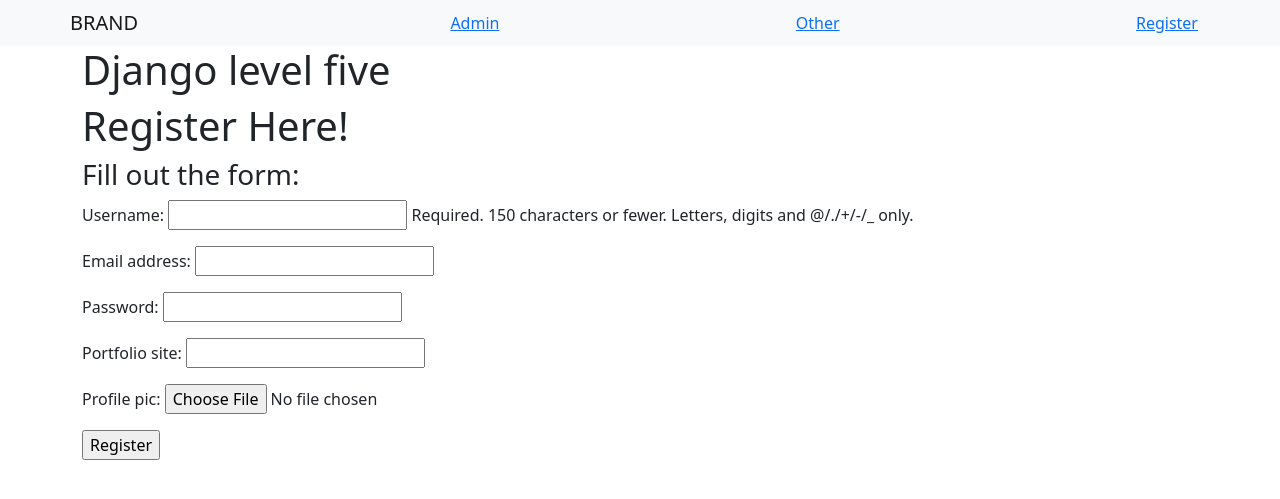
After one commit to Lyubosumaz/vue-timetracker-project, a Django app: page /register/ in a window 1280 px wide. The commit adds this page. Shown: the top 499 px of the page. Run offline with Django 3.2, Linux system fonts and the light colour scheme.

Commit message:
adding user registration

```diff
--- a/first_project/first_app/forms.py
+++ b/first_project/first_app/forms.py
@@ -41,7 +41,7 @@
         fields = ('username', 'email', 'password')
 
 
-class UserProfileInfo(forms.ModelForm):
+class UserProfileInfoForm(forms.ModelForm):
     class Meta():
         model = UserProfileInfo
         fields = ('portfolio_site', 'profile_pic')
--- a/first_project/first_app/urls.py
+++ b/first_project/first_app/urls.py
@@ -10,4 +10,7 @@
     path('base/', views.base, name='base'),
     path('other/', views.other, name='other'),
     path('retrive/', views.retrieve_url_templates, name='retrieve_url_templates'),
+    path('register/', views.registration, name='registration'),
+    # path('register/', views.registration, name='registration'),
+    # path('register/', views.registration, name='registration'),
 ]
--- a/first_project/first_app/views.py
+++ b/first_project/first_app/views.py
@@ -1,6 +1,6 @@
 from django.shortcuts import render
 from first_app.models import AccessRecord
-from first_app.forms import FormName
+from first_app.forms import FormName, UserForm, UserProfileInfoForm
 
 
 def index(request):
@@ -34,3 +34,38 @@
 
 def retrieve_url_templates(request):
     return render(request, 'first_app/retrieve_url_templates.html')
+
+
+def registration(request):
+    registered = False
+
+    if request.method == 'POST':
+        user_form = UserForm(data=request.POST)
+        profile_form = UserProfileInfoForm(data=request.POST)
+
+        if user_form.is_valid() and profile_form.is_valid():
+            user = user_form.save()
+            user.set_password(user.password)
+            user.save()
+
+            profile = profile_form.save(commit=False)
+            profile.user = user
+
+            if 'profile_pic' in request.FILES:
+                profile.profile_pic = request.FILES['profile_pic']
+
+            profile.save()
+
+            registered = True
+        else:
+            print(user_form.errors, profile_form.errors)
+    else:
+        user_form = UserForm()
+        profile_form = UserProfileInfoForm()
+
+    context = {
+        'user_form': user_form,
+        'profile_form': profile_form,
+        'registered': registered
+    }
+    return render(request, 'first_app/registration.html', context)
--- a/first_project/templates/first_app/base.html
+++ b/first_project/templates/first_app/base.html
@@ -15,6 +15,7 @@
                 <li><a class="navbar-brand" href="{% url 'first_app:index' %}">BRAND</a></li>
                 <li><a class="navbar-link" href="{% url 'admin:index' %}">Admin</a></li>
                 <li><a class="navbar-link" href="{% url 'first_app:other' %}">Other</a></li>
+                <li><a class="navbar-link" href="{% url 'first_app:registration' %}">Register</a></li>
             </ul>
         </nav>
 
--- a/first_project/templates/first_app/index.html
+++ b/first_project/templates/first_app/index.html
@@ -1,4 +1,3 @@
-<!DOCTYPE html>
 {% extends "first_app/base.html" %}
 {% load static %}
 {% block body_block %}
--- /dev/null
+++ b/first_project/templates/first_app/registration.html
@@ -0,0 +1,21 @@
+{% extends "first_app/base.html" %}
+{% block body_block %}
+<div class="jumbotron">
+    <h1>Django level five</h1>
+    {% if registered %}
+    <h1>Thank you for registering</h1>
+    {% else %}
+    <h1>Register Here!</h1>
+    <h3>Fill out the form:</h3>
+
+    <form method="POST" enctype="multipart/form-data">
+        {% csrf_token %}
+        {{ user_form.as_p }}
+        {{ profile_form.as_p }}
+        <input type="submit" value="Register">
+    </form>
+
+
+    {% endif %}
+</div>
+{% endblock %}
--- a/first_project/templates/first_app/retrieve_url_templates.html
+++ b/first_project/templates/first_app/retrieve_url_templates.html
@@ -1,4 +1,3 @@
-<!DOCTYPE html>
 <html lang="en">
     <head>
         <meta charset="UTF-8">
```
Also changed, not shown: first_project/templates/first_app/other.html (+4 -5 lines), first_project/db.sqlite3.
